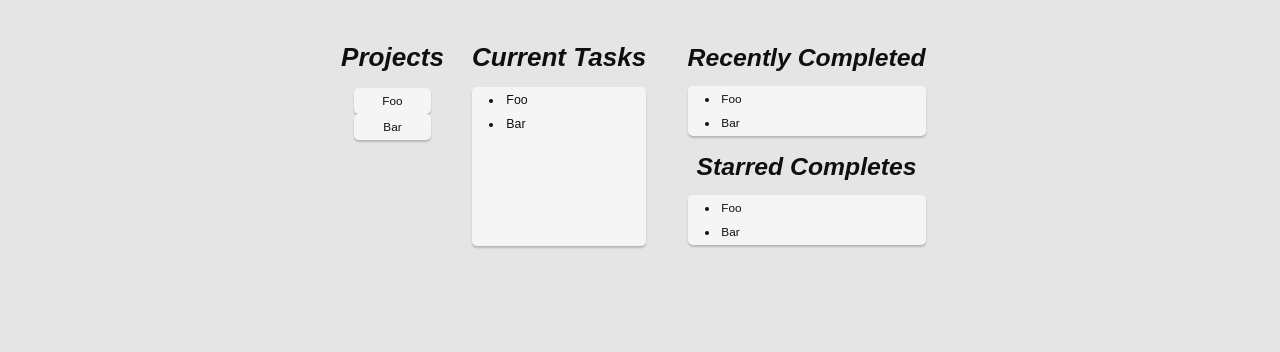
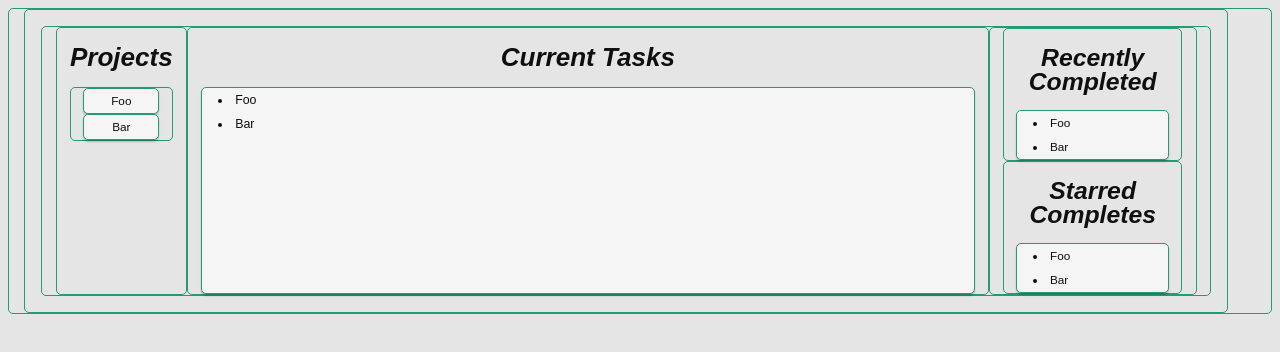
Before and after one commit to npetrangelo/task-tool, a Vue app: page / in a window 1280 px wide. Shown: the top 352 px of the page. Built offline with nearby package versions, Linux system fonts and the light colour scheme.

Commit message:
Current Tasks panel full width

```diff
--- a/src/App.vue
+++ b/src/App.vue
@@ -24,7 +24,7 @@ import Starred from './components/Starred.vue';
 div {
     border-radius: 5px;
     border: 1px solid transparent;
-    /* border-color: #249b73; */
+    border-color: #249b73;
     padding: 0em 1.0em;
     font-size: 0.95em;
     font-weight: 500;
@@ -35,6 +35,11 @@ div {
 </style>
 
 <style scoped>
+.row {
+    justify-content: space-between;
+    height: 100%;
+}
+
 .logo.vite:hover {
   filter: drop-shadow(0 0 2em #747bff);
 }
--- a/src/components/Current.vue
+++ b/src/components/Current.vue
@@ -4,7 +4,7 @@ const tasks = ref([{ message: 'Foo' }, { message: 'Bar' }]);
 </script>
 
 <template>
-    <div class="col">
+    <div class="col current">
         <h1>Current Tasks</h1>
         <div class="tasks standout">
             <li v-for="task in tasks">
@@ -15,10 +15,14 @@ const tasks = ref([{ message: 'Foo' }, { message: 'Bar' }]);
 </template>
 
 <style>
+.current {
+    width: 100%;
+}
 .tasks {
     box-shadow: 0 2px 2px rgba(0, 0, 0, 0.2);
     text-align: left;
     padding-left: 2vh;
     height: 100%;
+    align-self: stretch;
 }
 </style>
--- a/src/styles.css
+++ b/src/styles.css
@@ -17,7 +17,8 @@
 .container {
   margin: 0;
   padding: 2vh;
-  display: flex;
+  width: 95%;
+  height: 100%;
   flex-direction: column;
   justify-content: center;
   text-align: center;
```
